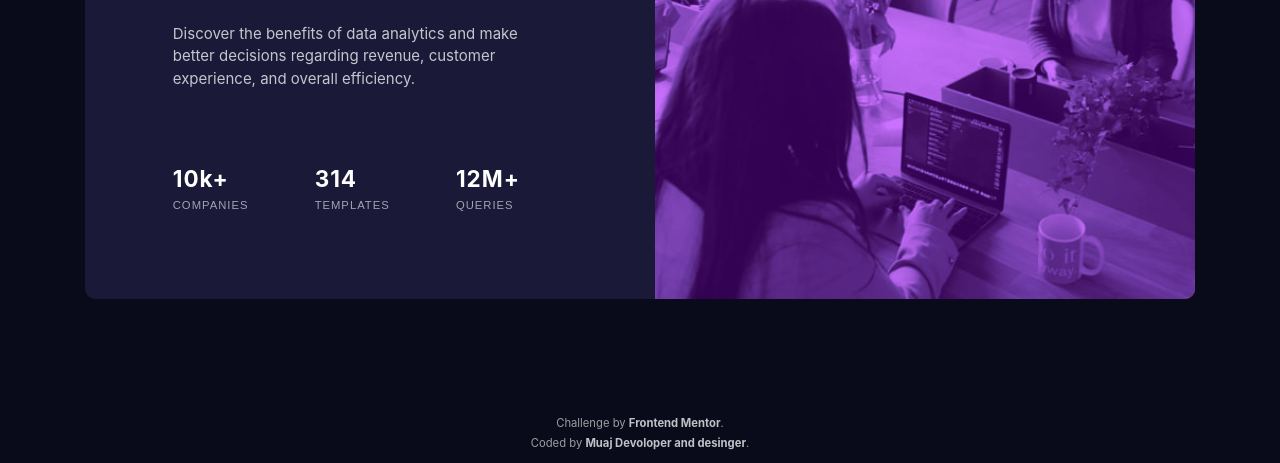
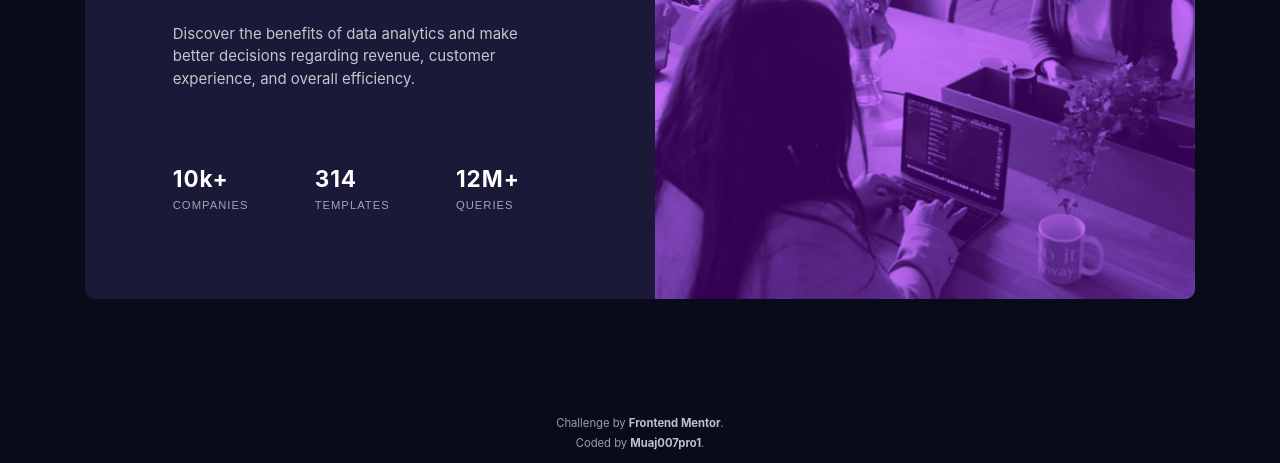
Before and after one commit to Muaj007pro1/Stats-preview-card-component, a plain HTML site: page stats-preview-card-component-main/index.html in a window 1280 px wide. Shown: the part 337-800 px from the top of the page. Drawn offline with Linux system fonts and the light colour scheme.

Commit message:
Update index.html

```diff
--- a/stats-preview-card-component-main/index.html
+++ b/stats-preview-card-component-main/index.html
@@ -52,7 +52,7 @@
       </p>
       <p>
         Coded by
-        <a href="https://github.com/casasnoa">Muaj Devoloper and desinger</a>.
+        <a href="https://github.com/Muaj007pro1">Muaj007pro1</a>.
       </p>
     </footer>
   </body>
```
